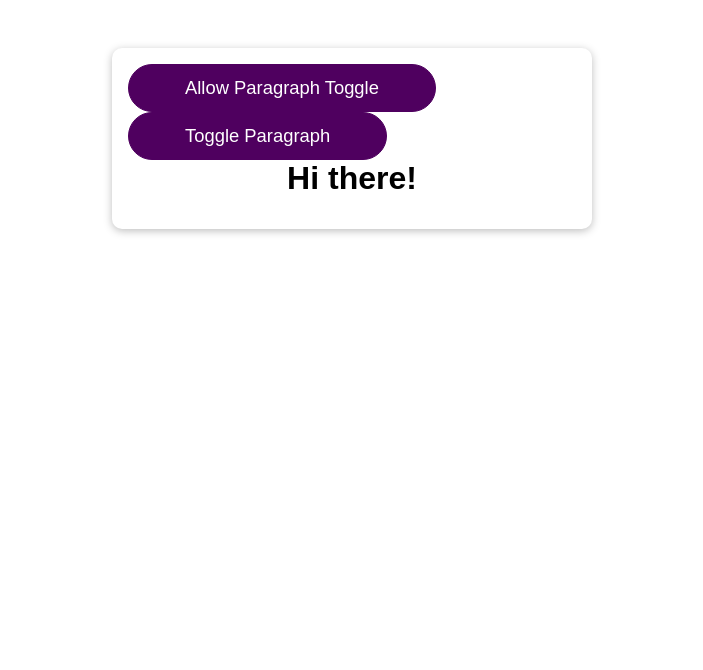
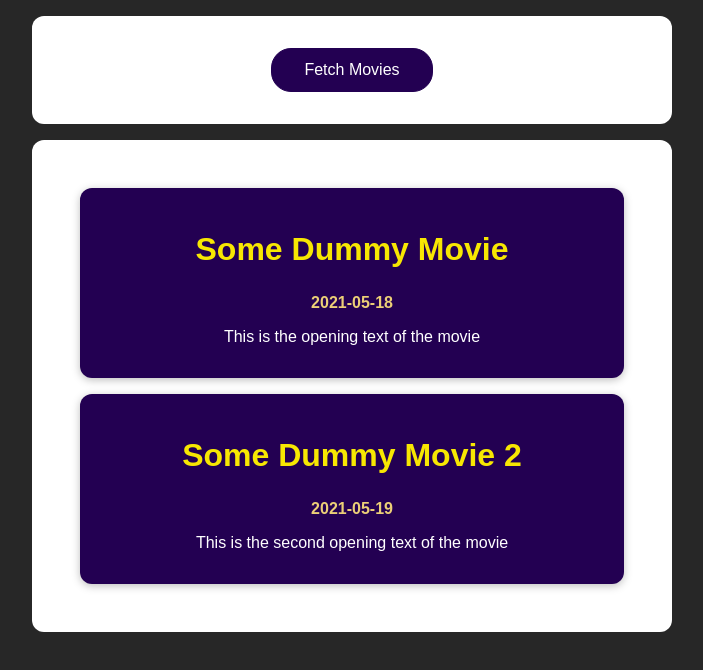
Before and after one commit to tomzacchia/react-complete-guide-maxedapps, a React (Create React App) app: page / in a window 1280 px wide. Shown: the top 670 px of the page, without its empty margins (288-991 px from the left). Built offline with nearby package versions, Linux system fonts and the light colour scheme.

Commit message:
Prep repo for section 14

```diff
--- a/package.json
+++ b/package.json
@@ -6,9 +6,9 @@
     "@testing-library/jest-dom": "^4.2.4",
     "@testing-library/react": "^9.4.1",
     "@testing-library/user-event": "^7.2.1",
-    "react": "^17.0.2",
-    "react-dom": "^17.0.2",
-    "react-scripts": "4.0.3"
+    "react": "^16.13.0",
+    "react-dom": "^16.13.0",
+    "react-scripts": "3.4.0"
   },
   "scripts": {
     "start": "react-scripts start",
--- a/src/App.css
+++ b/src/App.css
@@ -1,13 +1,29 @@
-.app {
-  margin: 3rem auto;
-  width: 30rem;
-  padding: 1rem;
-  background: white;
-  box-shadow: 0 2px 8px rgba(0, 0, 0, 0.26);
-  border-radius: 10px;
+section {
+  margin: 1rem auto;
+  width: 90%;
+  max-width: 40rem;
+  text-align: center;
+  background-color: white;
+  padding: 2rem;
+  border-radius: 12px;
 }
 
-.app h1 {
-  margin: 0;
-  text-align: center;
+button {
+  font: inherit;
+  cursor: pointer;
+  background: #230052;
+  border: 1px solid #230052;
+  color: white;
+  padding: 0.75rem 2rem;
+  border-radius: 20px;
 }
+
+button:focus {
+  outline: none;
+}
+
+button:hover,
+button:active {
+  background-color: #460897;
+  border-color: #460897;
+}
--- a/src/App.js
+++ b/src/App.js
@@ -1,37 +1,33 @@
-import React, { useCallback, useState } from "react";
-import Button from "./components/UI/Button/Button";
-import "./App.css";
-import Demo from "components/Demo/demo";
+import React from 'react';
+
+import MoviesList from './components/MoviesList';
+import './App.css';
 
 function App() {
-  const [showParagraph, setShowParagraph] = useState(false);
-  const [allowToggle, setAllowToggle] = useState(false);
-
-  /**
-   * CAUTION: When the function is defined and saved in memory it's closure
-   * holds a reference to the value that allowToggle points to  (false). If we
-   * do not specify allowToggle as a dependency of toggleParagraph,
-   * allowToggle within toggleParagraph()'s "backpack" will be stale
-   */
-  const toggleParagraph = useCallback(() => {
-    if (allowToggle) {
-      setShowParagraph((prevState) => !prevState);
-    }
-  }, []);
-
-  function allowToggleHandler() {
-    setAllowToggle(true);
-  }
-
-  console.log("App running ");
+  const dummyMovies = [
+    {
+      id: 1,
+      title: 'Some Dummy Movie',
+      openingText: 'This is the opening text of the movie',
+      releaseDate: '2021-05-18',
+    },
+    {
+      id: 2,
+      title: 'Some Dummy Movie 2',
+      openingText: 'This is the second opening text of the movie',
+      releaseDate: '2021-05-19',
+    },
+  ];
 
   return (
-    <div className="app">
-      <Button onClick={allowToggleHandler}> Allow Paragraph Toggle </Button>
-      <Button onClick={toggleParagraph}> Toggle Paragraph </Button>
-      <h1>Hi there!</h1>
-      <Demo show={false} />
-    </div>
+    <React.Fragment>
+      <section>
+        <button>Fetch Movies</button>
+      </section>
+      <section>
+        <MoviesList movies={dummyMovies} />
+      </section>
+    </React.Fragment>
   );
 }
 
--- a/src/components/Demo/demo.js
+++ /dev/null
@@ -1,8 +0,0 @@
-import React from "react";
-
-function Demo(props) {
-  console.log("Demo rendering");
-  return <p>{props.show ? "This is new!" : ""}</p>;
-}
-
-export default React.memo(Demo);
--- /dev/null
+++ b/src/components/Movie.js
@@ -0,0 +1,15 @@
+import React from 'react';
+
+import classes from './Movie.module.css';
+
+const Movie = (props) => {
+  return (
+    <li className={classes.movie}>
+      <h2>{props.title}</h2>
+      <h3>{props.releaseDate}</h3>
+      <p>{props.openingText}</p>
+    </li>
+  );
+};
+
+export default Movie;
--- /dev/null
+++ b/src/components/Movie.module.css
@@ -0,0 +1,20 @@
+.movie {
+  margin: 1rem;
+  padding: 1rem;
+  background-color: #230052;
+  box-shadow: 0 2px 8px rgba(0, 0, 0, 0.26);
+  border-radius: 12px;
+  text-align: center;
+  color: white;
+}
+
+.movie h2 {
+  font-size: 2rem;
+  color: #f7e702;
+}
+
+.movie h3 {
+  color: #eccf77;
+  margin: 0;
+  font-size: 1rem;
+}
--- /dev/null
+++ b/src/components/MoviesList.js
@@ -0,0 +1,21 @@
+import React from 'react';
+
+import Movie from './Movie';
+import classes from './MoviesList.module.css';
+
+const MovieList = (props) => {
+  return (
+    <ul className={classes['movies-list']}>
+      {props.movies.map((movie) => (
+        <Movie
+          key={movie.id}
+          title={movie.title}
+          releaseDate={movie.releaseDate}
+          openingText={movie.openingText}
+        />
+      ))}
+    </ul>
+  );
+};
+
+export default MovieList;
--- /dev/null
+++ b/src/components/MoviesList.module.css
@@ -0,0 +1,5 @@
+.movies-list {
+  list-style: none;
+  margin: 0;
+  padding: 0;
+}
--- a/src/components/UI/Button/Button.js
+++ /dev/null
@@ -1,19 +0,0 @@
-import React from "react";
-
-import classes from "./Button.module.css";
-
-const Button = (props) => {
-  console.log("button rendering ");
-  return (
-    <button
-      type={props.type || "button"}
-      className={`${classes.button} ${props.className}`}
-      onClick={props.onClick}
-      disabled={props.disabled}
-    >
-      {props.children}
-    </button>
-  );
-};
-
-export default React.memo(Button);
--- a/src/components/UI/Button/Button.module.css
+++ /dev/null
@@ -1,30 +0,0 @@
-.button {
-  font: inherit;
-  border: 1px solid #4f005f;
-  background: #4f005f;
-  color: white;
-  padding: 0.75rem 3.5rem;
-  cursor: pointer;
-  font-size: 1.15rem;
-  border-radius: 30px;
-}
-
-.button:hover,
-.button:active {
-  background: #741188;
-  border-color: #741188;
-}
-
-.button:focus {
-  outline: none;
-}
-
-button:disabled,
-button:focus:disabled,
-button:hover:disabled,
-button:active:disabled {
-  background: #ccc;
-  border-color: #ccc;
-  color: #666666;
-  cursor: not-allowed;
-}
--- a/src/index.css
+++ b/src/index.css
@@ -4,13 +4,9 @@
 
 html {
   font-family: sans-serif;
-  background: #fff;
 }
 
 body {
   margin: 0;
+  background-color: #272727;
 }
-
-main {
-  margin-top: 6rem;
-}
```
